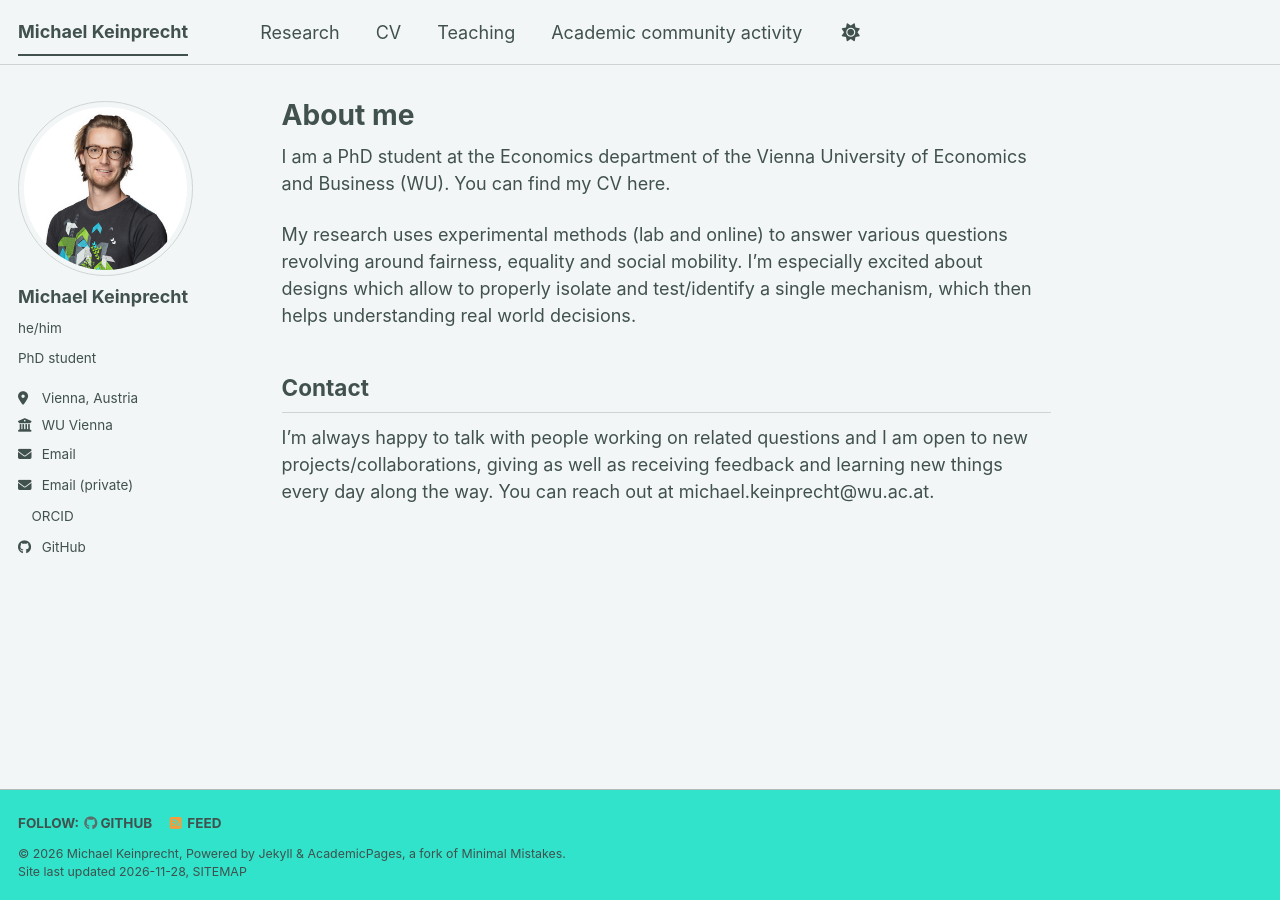
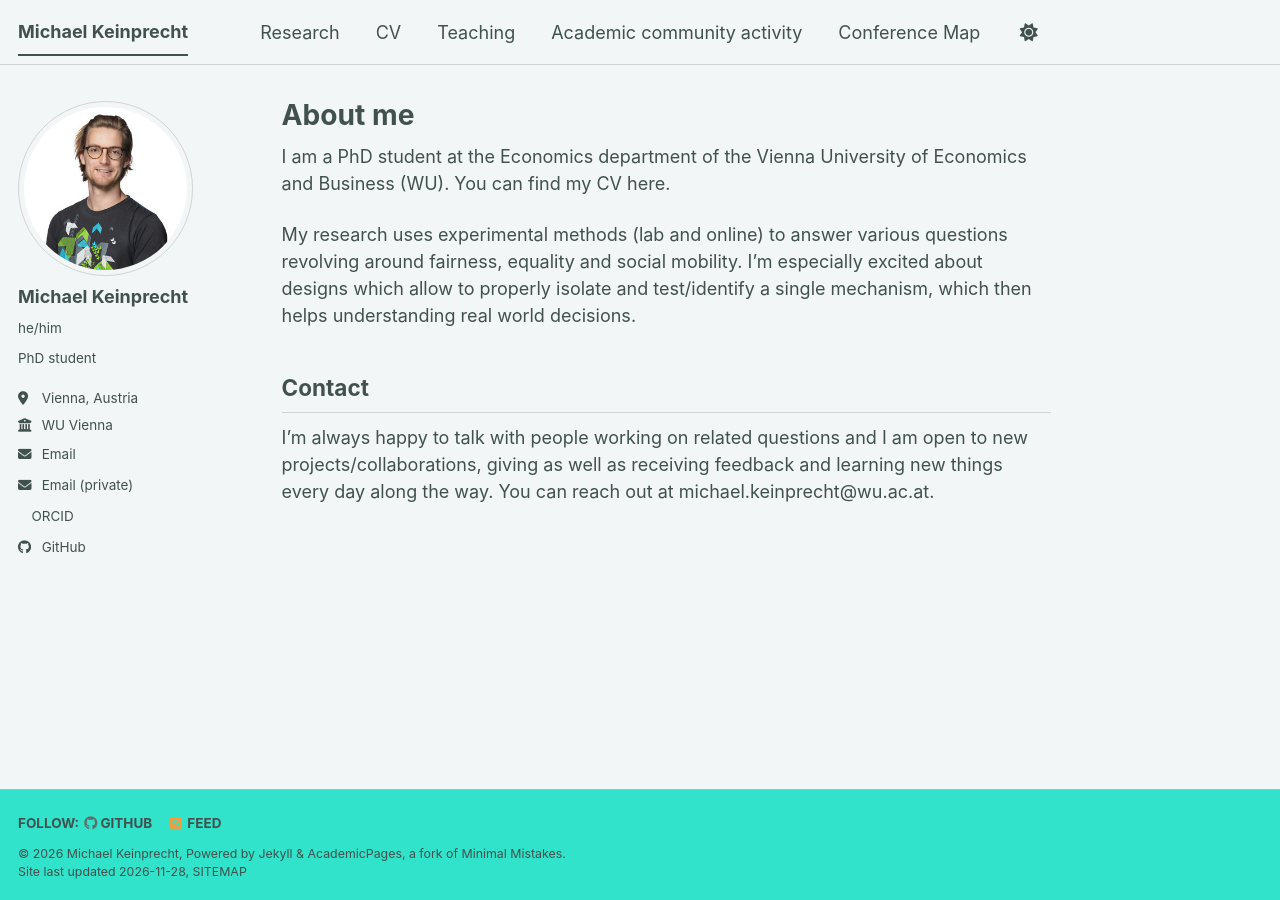
Before and after one commit to michael-keinprecht/michael-keinprecht.github.io, a Jekyll site: the page built from _pages/about.md, in a window 1280 px wide. Built offline with Jekyll 4.4.1, drawn with Linux system fonts in a browser that asks for light colours; a script bundle is joined from its source files by our own code; a style sheet for code colours, icons or effects is not loaded.

Commit message:
Update navigation.yml
added a conference map page

```diff
--- a/_data/navigation.yml
+++ b/_data/navigation.yml
@@ -20,3 +20,6 @@ main:
 
   - title: "Academic community activity"
     url: /activity/
+
+  - title: "Conference Map"
+    url: /map/
```
